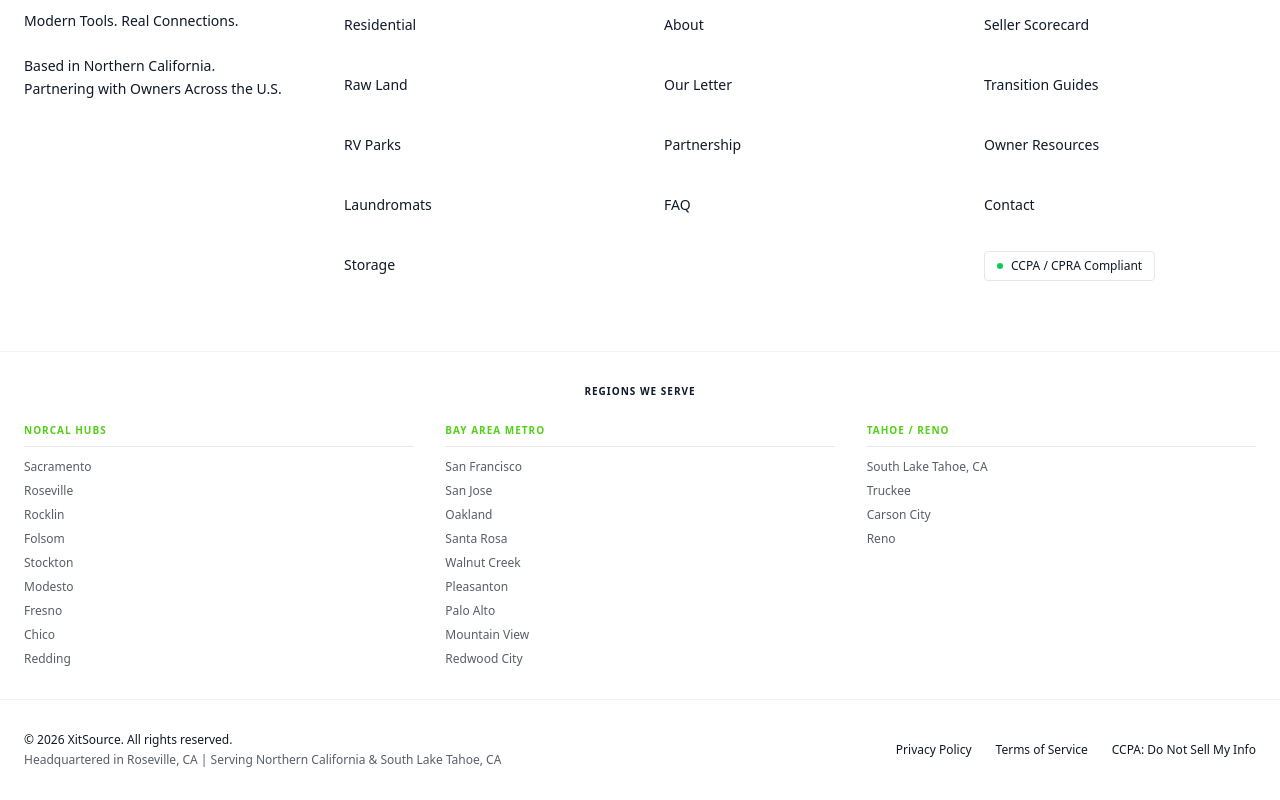
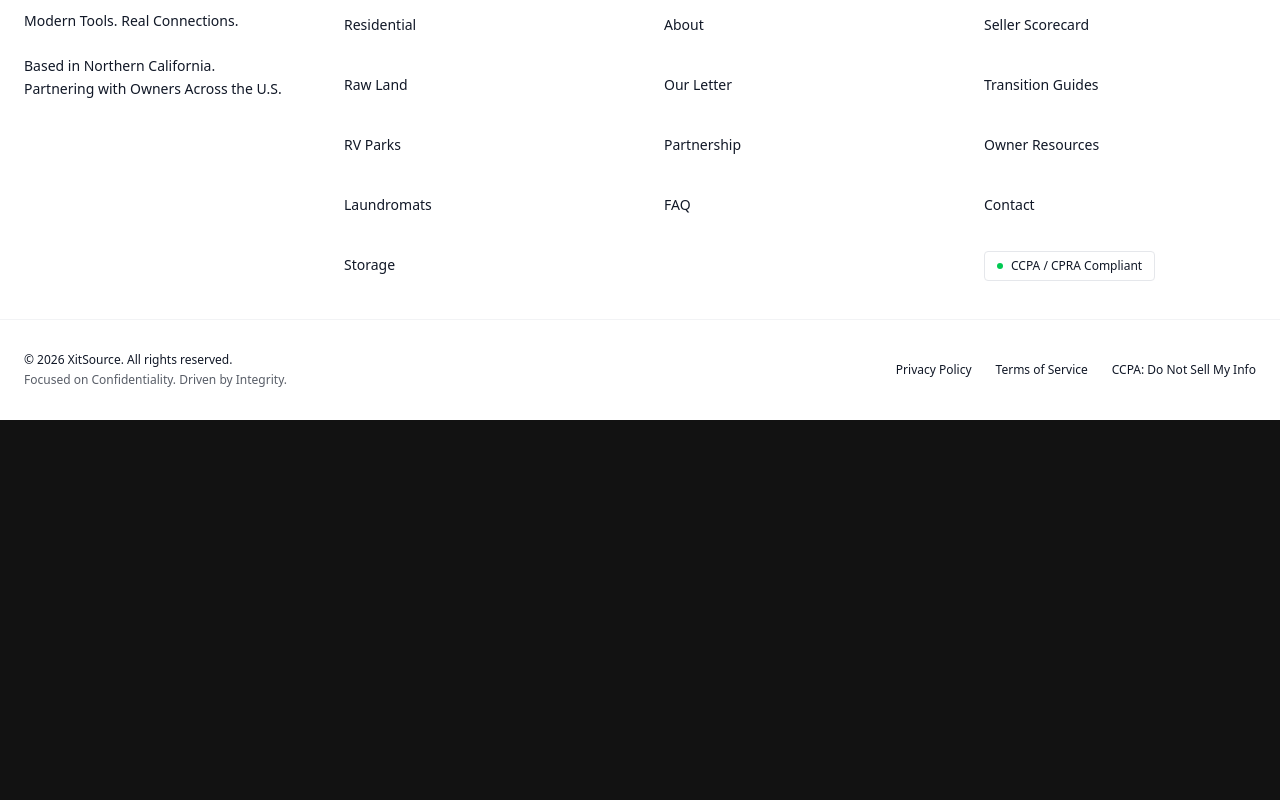
Before and after one commit to growthtoolbox/xitsource-prod, a Next.js app: page /resources/self-storage-facility-investments in a window 1280 px wide. Shown: the part 2818-3618 px from the top of the page. After the commit the page ends 3238 px from the top, so only its background shows below. Built offline with nearby package versions, Linux system fonts and the light colour scheme.

Commit message:
feat: human-centric homepage content pivot and footer cleanup

```diff
--- a/src/app/page.tsx
+++ b/src/app/page.tsx
@@ -4,16 +4,17 @@
 import Link from 'next/link';
 import { Inter } from 'next/font/google';
 import QuickFAQ from '@/components/QuickFAQ';
+import ModernAcquisitions from '@/components/ModernAcquisitions';
 
 const inter = Inter({ subsets: ['latin'] });
 
 const businesses = [
-  { id: 1, name: "Residential Real Estate", desc: "Direct-to-seller residential transactions focusing on speed and mutually beneficial terms.", href: "/industries/residential-homes", img: "/images/residential-hero.jpg" },
+  { id: 1, name: "Residential Real Estate", desc: "Providing homeowners with a simple, direct path to a secure sale without the stress of public listings.", href: "/industries/residential-homes", img: "/images/residential-hero.jpg" },
   { id: 2, name: "Raw Land Development", desc: "Transforming undeveloped parcels into strategic commercial real estate.", href: "/industries/raw-land", img: "https://images.unsplash.com/photo-1500382017468-9049fed747ef?q=80&w=2000" },
-  { id: 3, name: "RV Parks & Campgrounds", desc: "Strategic acquisition and management of high-yield residential communities.", href: "/resources/sell-rv-park-california", img: "https://images.unsplash.com/photo-1523987355523-c7b5b0dd90a7?q=80&w=2070" },
-  { id: 4, name: "Mobile Home Communities", desc: "Strategic exits and infrastructure stabilization for park owners.", href: "/resources/mobile-home-community-acquisitions", img: "/assets/resources/mhc/mhc-community-hero.webp" },
-  { id: 5, name: "Laundromat Businesses", desc: "Identifying and optimizing cash-flowing community businesses.", href: "/resources/laundromat-business-exit-strategies", img: "/assets/resources/laundromat/laundromat-strip-mall-exterior.webp" },
-  { id: 6, name: "Self Storage Facilities", desc: "Securing and expanding physical asset portfolios across Northern CA.", href: "/resources/self-storage-facility-investments", img: "/assets/resources/storage/storage-facility-hero.webp" },
+  { id: 3, name: "RV Parks & Campgrounds", desc: "Strategic acquisition and management of residential communities.", href: "/resources/sell-rv-park-california", img: "https://images.unsplash.com/photo-1523987355523-c7b5b0dd90a7?q=80&w=2070" },
+  { id: 4, name: "Mobile Home Communities", desc: "Focused on infrastructure stability and community preservation for a seamless ownership transfer.", href: "/resources/mobile-home-community-acquisitions", img: "/assets/resources/mhc/mhc-community-hero.webp" },
+  { id: 5, name: "Laundromat Businesses", desc: "Respectful acquisitions of local businesses, ensuring the community continues to be served.", href: "/resources/laundromat-business-exit-strategies", img: "/assets/resources/laundromat/laundromat-strip-mall-exterior.webp" },
+  { id: 6, name: "Self Storage Facilities", desc: "Continuing your commitment to security and service with a professional, tech-forward transition.", href: "/resources/self-storage-facility-investments", img: "/assets/resources/storage/storage-facility-hero.webp" },
 ];
 
 export default function Home() {
@@ -41,21 +42,23 @@
              Strategic Solutions
           </div>
           <h1 className="text-5xl md:text-7xl font-bold tracking-tight text-[#111827] mb-6">
-            A Partnership Built on <br className="hidden md:block" />
-            <span className="text-[#52D017]">Real Connections.</span>
+            A Respectful Path to <br className="hidden md:block" />
+            <span className="text-[#52D017]">Your Next Chapter.</span>
           </h1>
           <p className="max-w-2xl mx-auto text-[#111827] text-lg md:text-xl leading-relaxed mb-10">
-            We bridge the gap between complex asset transitions and sustainable growth. Focused on direct relationships and transparent acquisitions across Northern California.
+            You’ve spent years building your business and caring for your community. We provide a discreet, professional exit strategy that honors your legacy and ensures a simple, secure transition.
           </p>
           <div className="flex flex-col sm:flex-row gap-4">
              <Link href="/sell" className="px-8 py-4 bg-white text-[#111827] font-semibold rounded-sm hover:bg-gray-200 transition-colors shadow-lg shadow-white/5">
-                Sell a Business or Property
+                Explore a Transition
              </Link>
              <Link href="/scorecard" className="px-8 py-4 bg-transparent border border-gray-200 text-[#111827] font-semibold rounded-sm hover:border-gray-500 transition-colors">
-                Take the Seller Scorecard
+                Request Confidential Conversation
              </Link>
           </div>
         </section>
+
+        <ModernAcquisitions />
 
         {/* Trust Bar */}
         <section className="bg-white border-y border-gray-200">
@@ -228,7 +231,7 @@
               <h3 className="text-2xl font-bold text-[#111827] mb-2">John Poindexter</h3>
               <p className="text-[#52D017] text-sm uppercase tracking-widest font-semibold mb-6">Partner</p>
               <p className="text-[#111827] text-sm leading-relaxed mb-6 flex-grow">
-                Specializes in operational scaling, strategic acquisitions, and identifying off-market opportunities across Northern California. John bridges the gap between digital growth and physical asset structuring to maximize value in complex transitions.
+                Dedicated to operational excellence. John specializes in making sure the businesses we acquire continue to run smoothly, protecting the reputation of the original owner.
               </p>
               <div className="w-full text-left bg-white border border-gray-200 p-4 rounded-sm mb-8">
                 <p className="text-xs text-[#52D017] uppercase tracking-widest font-semibold mb-3">Core Competencies</p>
@@ -260,7 +263,7 @@
               <h3 className="text-2xl font-bold text-[#111827] mb-2">Ryan Peterson</h3>
               <p className="text-[#52D017] text-sm uppercase tracking-widest font-semibold mb-6">Partner</p>
               <p className="text-[#111827] text-sm leading-relaxed mb-6 flex-grow">
-                Focuses on real estate acquisitions and income-producing assets including mobile home communities, RV parks, laundromats, and development opportunities. Ryan specializes in identifying undervalued assets and navigating development in the NorCal corridor.
+                Focuses on the long-term health of real estate assets. Ryan uses modern tools to ensure that the transition of ownership is accurate, fair, and respectful of the foundation you've built.
               </p>
               <div className="w-full text-left bg-white border border-gray-200 p-4 rounded-sm mb-8">
                 <p className="text-xs text-[#52D017] uppercase tracking-widest font-semibold mb-3">Core Competencies</p>
--- a/src/components/Footer.tsx
+++ b/src/components/Footer.tsx
@@ -59,51 +59,7 @@
         </div>
       </div>
 
-      <div className="max-w-7xl mx-auto px-6 mt-16 pt-8 border-t border-gray-200/50">
-        <h3 className="text-[10px] font-semibold text-[#111827] uppercase tracking-widest mb-6 text-center">Regions We Serve</h3>
-        <div className="grid grid-cols-1 md:grid-cols-3 gap-8 text-center md:text-left">
-          {/* NorCal Hubs */}
-          <div>
-            <h4 className="text-[#52D017] text-[10px] font-bold uppercase tracking-widest mb-3 border-b border-gray-200 pb-2">NorCal Hubs</h4>
-            <div className="flex flex-col gap-2 text-xs text-[#111827]/70">
-              <Link href="/locations/sacramento" className="hover:text-[#52D017] transition-colors">Sacramento</Link>
-              <Link href="/locations/roseville" className="hover:text-[#52D017] transition-colors">Roseville</Link>
-              <Link href="/locations/rocklin" className="hover:text-[#52D017] transition-colors">Rocklin</Link>
-              <Link href="/locations/folsom" className="hover:text-[#52D017] transition-colors">Folsom</Link>
-              <Link href="/locations/stockton" className="hover:text-[#52D017] transition-colors">Stockton</Link>
-              <Link href="/locations/modesto" className="hover:text-[#52D017] transition-colors">Modesto</Link>
-              <Link href="/locations/fresno" className="hover:text-[#52D017] transition-colors">Fresno</Link>
-              <Link href="/locations/chico" className="hover:text-[#52D017] transition-colors">Chico</Link>
-              <Link href="/locations/redding" className="hover:text-[#52D017] transition-colors">Redding</Link>
-            </div>
-          </div>
-          {/* Bay Area Metro */}
-          <div>
-            <h4 className="text-[#52D017] text-[10px] font-bold uppercase tracking-widest mb-3 border-b border-gray-200 pb-2">Bay Area Metro</h4>
-            <div className="flex flex-col gap-2 text-xs text-[#111827]/70">
-              <Link href="/locations/san-francisco" className="hover:text-[#52D017] transition-colors">San Francisco</Link>
-              <Link href="/locations/san-jose" className="hover:text-[#52D017] transition-colors">San Jose</Link>
-              <Link href="/locations/oakland" className="hover:text-[#52D017] transition-colors">Oakland</Link>
-              <Link href="/locations/santa-rosa" className="hover:text-[#52D017] transition-colors">Santa Rosa</Link>
-              <Link href="/locations/walnut-creek" className="hover:text-[#52D017] transition-colors">Walnut Creek</Link>
-              <Link href="/locations/pleasanton" className="hover:text-[#52D017] transition-colors">Pleasanton</Link>
-              <Link href="/locations/palo-alto" className="hover:text-[#52D017] transition-colors">Palo Alto</Link>
-              <Link href="/locations/mountain-view" className="hover:text-[#52D017] transition-colors">Mountain View</Link>
-              <Link href="/locations/redwood-city" className="hover:text-[#52D017] transition-colors">Redwood City</Link>
-            </div>
-          </div>
-          {/* Tahoe / Reno */}
-          <div>
-            <h4 className="text-[#52D017] text-[10px] font-bold uppercase tracking-widest mb-3 border-b border-gray-200 pb-2">Tahoe / Reno</h4>
-            <div className="flex flex-col gap-2 text-xs text-[#111827]/70">
-              <Link href="/locations/south-lake-tahoe" className="hover:text-[#52D017] transition-colors">South Lake Tahoe, CA</Link>
-              <Link href="/locations/truckee" className="hover:text-[#52D017] transition-colors">Truckee</Link>
-              <Link href="/locations/carson-city" className="hover:text-[#52D017] transition-colors">Carson City</Link>
-              <Link href="/locations/reno" className="hover:text-[#52D017] transition-colors">Reno</Link>
-            </div>
-          </div>
-        </div>
-      </div>
+
 
       <div className="max-w-7xl mx-auto px-6 mt-8 pt-8 border-t border-gray-200/50">
         <div className="flex flex-col md:flex-row items-center justify-between gap-4">
@@ -112,7 +68,7 @@
               &copy; 2026 XitSource. All rights reserved.
             </p>
             <p className="text-xs font-medium text-[#111827]/70">
-              Headquartered in Roseville, CA | Serving Northern California & South Lake Tahoe, CA
+              Focused on Confidentiality. Driven by Integrity.
             </p>
           </div>
 
```
